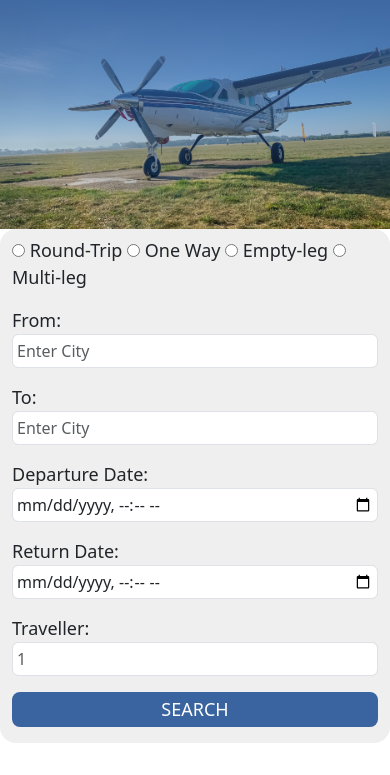
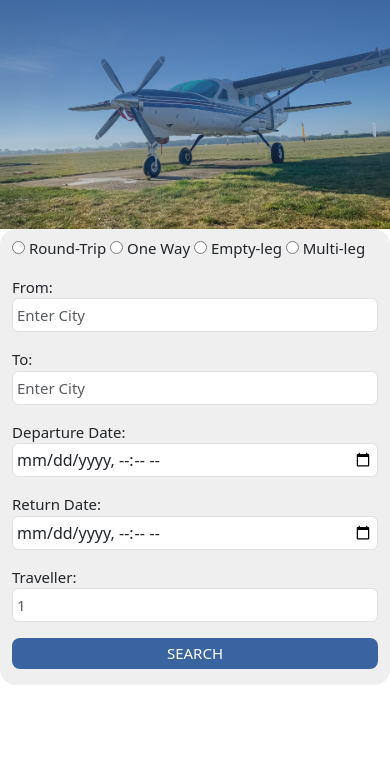
Before and after one commit to jankijadav12/airline1.github.com.io, a plain HTML site: page index.html in a window 390 px wide. Shown: the part 69-844 px from the top of the page. Drawn offline with nearby package versions, Linux system fonts and the light colour scheme.

Commit message:
Add files via upload

```diff
--- a/index.html
+++ b/index.html
@@ -87,7 +87,7 @@
 
       <!-- ticket -->
 
-        <div class="ticket container-fluid rounded-4 pt-2 pb-3">
+        <div class="ticket container rounded-4 pt-2 pb-3">
         <div class="col-sm-6">
          <form class="radio">
            <input type="radio" id="round-trip" value="Round-trip" name="trip"> <label for="Round-trip">Round-Trip</label>
@@ -109,11 +109,11 @@
 
          <div class="col-sm-3 form-group pt-3">
            <label for="Departure">Departure Date:</label>
-                 <input type="datetime-local" id="Departure" class="p-1 form-control">
+                 <input type="datetime-local" id="Departure" placeholder="mm/dd/yy" class="p-1 form-control">
          </div>
          <div class="col-sm-3 form-group pt-3">
            <label for="Retun">Return Date:</label>
-                 <input type="datetime-local" id="Retun" class="p-1 form-control">
+                 <input type="datetime-local" id="Retun" placeholder="mm/dd/yy" class="p-1 form-control">
          </div>
          <div class="col-sm form-group pt-3">
            <label for="passanger">Traveller:</label>
--- a/responsive.css
+++ b/responsive.css
@@ -67,6 +67,16 @@
            top: 13%;
            letter-spacing: 5px;
        }
+       /* ticket */
+       .ticket{
+        background-color: var(--gray-color);
+        font-size: 15px;
+        position: relative;
+        left: 0%;
+       }
+       input::placeholder{
+        font-size: 15px;
+       }
    }
 
 
--- a/style.css
+++ b/style.css
@@ -135,10 +135,15 @@ body{
 .ticket{
     background-color: var(--gray-color);
     font-size: 18px;
-
+    position: absolute;
+    top: 80%;
+    left: 7%;
 
 }
 .btn-search{
     background-color: var(--primary-color);
     border: none;
 }
+input:hover{
+    border: solid 1px rgb(11, 81, 138);
+}
```
